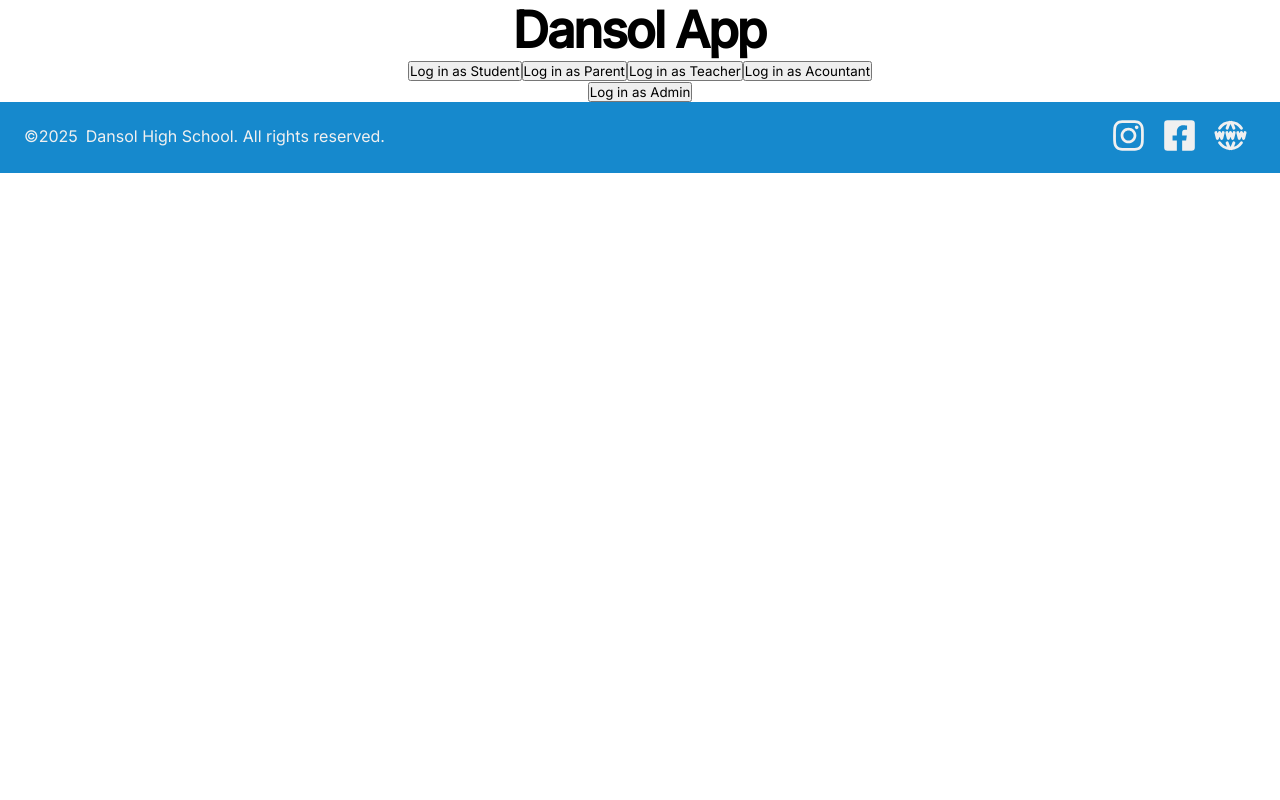
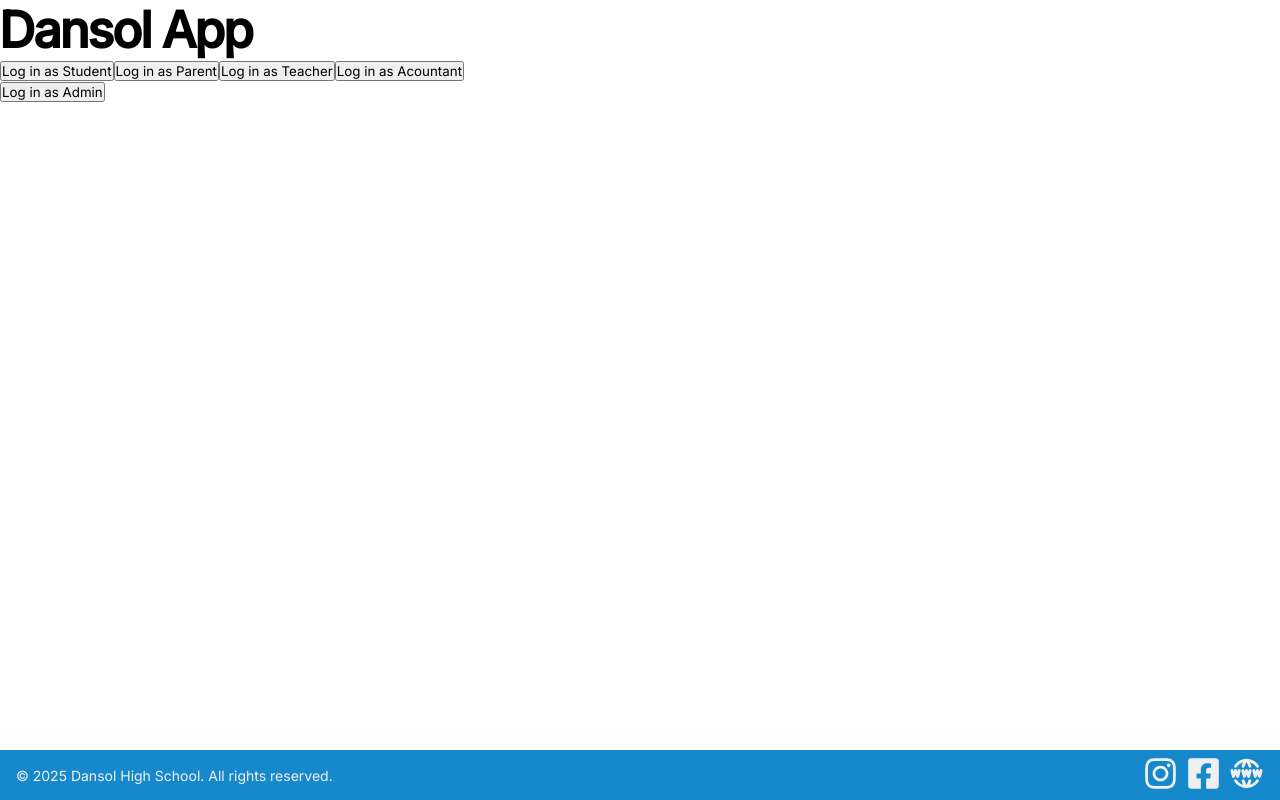
Before and after one commit to Toni-Coker/Dansol-SMS, a React (Vite) app in the folder Dansol_SMS/: page / in a window 1280 px wide. Built offline with nearby package versions, Linux system fonts and the light colour scheme.

Commit message:
updated foot.css

```diff
--- a/Dansol_SMS/src/Foot.css
+++ b/Dansol_SMS/src/Foot.css
@@ -1,87 +1,39 @@
-@import url("https://fonts.googleapis.com/css2?family=Inter+Tight:wght@500&family=Inter:wght@400;500;600&display=swap");
-
-:root {
-  /* 🎨 Color Palette */
-  --primary-color: #1689cd;
-  --light-secondary-color: #f0f0f0;
-  --dark-secondary-color: #121212;
-  --muted-text-color: #50565a;
-
-  /* 🖋 Font Families */
-  --font-primary: "Inter", sans-serif; /* Main font */
-  --font-secondary: "Inter Tight", sans-serif; /* Used for headings, emphasis */
-
-  /* 🖋 Font Sizes */
-  --font-size-small: 14px;
-  --font-size-base: 16px;
-  --font-size-large: 18px;
-  --font-size-heading: 24px;
-  --font-size-title: 32px;
-
-  /* 📏 Spacing (Margin & Padding) */
-  --spacing-small: .5rem;
-  --spacing-medium: 1rem;
-  --spacing-large: 2rem;
-
-  /* 🖼 Borders & Shadows */
-  --border-radius: 8px;
-  --box-shadow: 0px 4px 10px rgba(0, 0, 0, 0.1);
-
-  /* Button */
-  --button-padding: 12px 20px;
-  --button-radius: 8px;
-  --button-font-weight: 600;
-
-  /* Transitions */
-  --transition: all 0.5s cubic-bezier(0.23, 0.54, 0.6, 1.19), ease-in-out;
-}
-
-body {
-  width: 100vw;
-  text-align: center;
-  max-width: fit-content;
-}
-
 footer {
   background-color: var(--primary-color);
   color: var(--light-secondary-color);
   text-align: center;
   display: flex;
+  justify-content: space-between;
+  align-items: center;
+  padding: var(--spacing-small); /* Reduce padding for a slimmer look */
+  position: absolute; /* Ensures it sticks to the bottom */
+  bottom: 0;
+  left: 0;
+  width: 100%;
+  height: 50px; /* Adjust height as needed */
 }
 
 .copyright {
   text-align: left;
-  display: flex;
-  justify-content: left;
-  align-content: left;
-  padding: var(--spacing-small);
-  margin: var(--spacing-small);
-  width: 100vw;
-}
-
-.credits {
-  display: flex;
-  padding: var(--spacing-small);
-}
-
-#year {
-  padding-right: var(--spacing-small);
+  padding-left: var(--spacing-small);
+  font-size: var(--font-size-small);
 }
 
 .socials {
-  padding: var(--spacing-small);
-  margin:var(--spacing-small);
   display: flex;
   justify-content: right;
-  align-content: right;
+  align-items: center;
+  padding-right: var(--spacing-small);
 }
 
 .socials ul {
   display: flex;
   list-style: none;
+  padding: 0;
+  margin: 0;
 }
 
 .socials ul li {
   color: var(--light-secondary-color);
-  margin-right: var(--spacing-medium);
+  margin-left: var(--spacing-small);
 }
```
